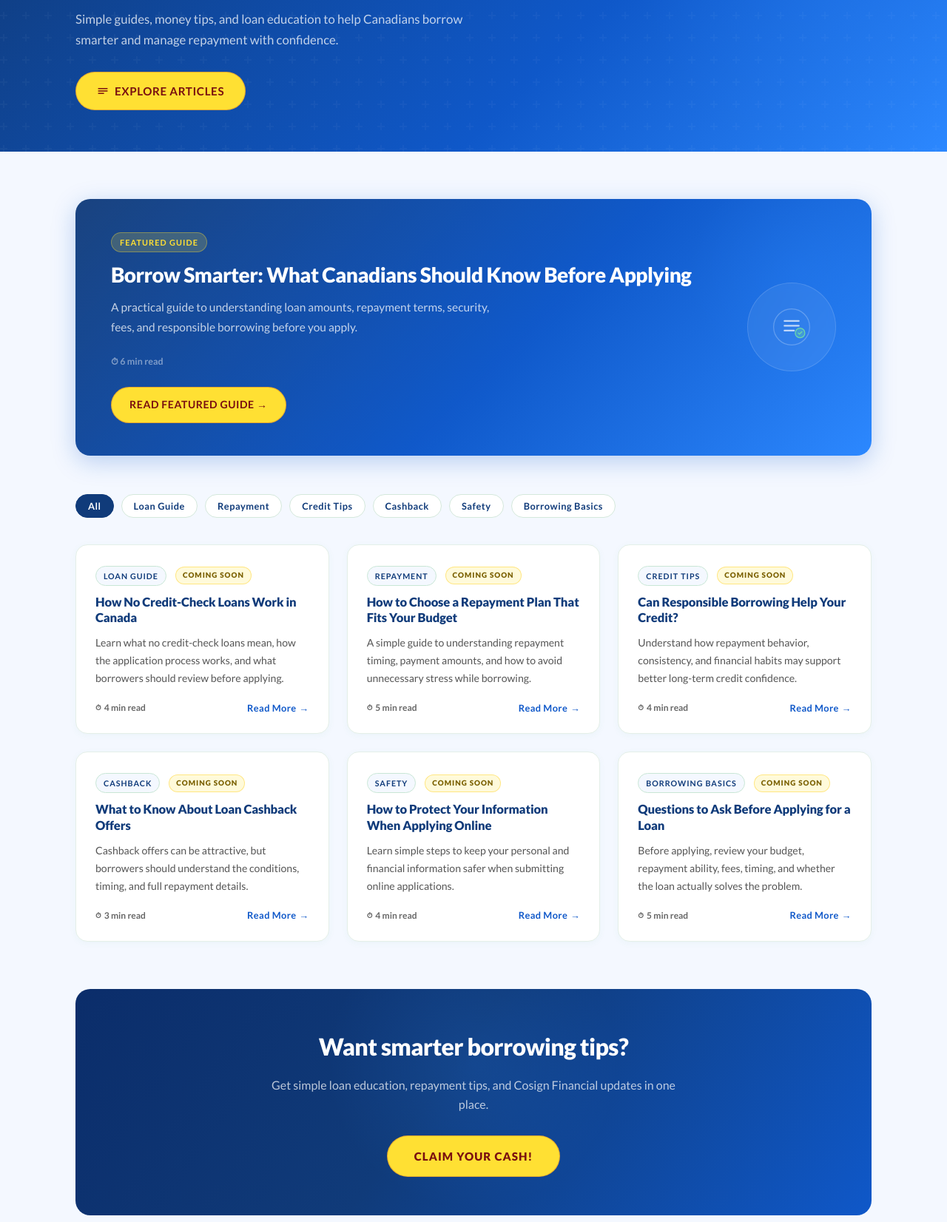
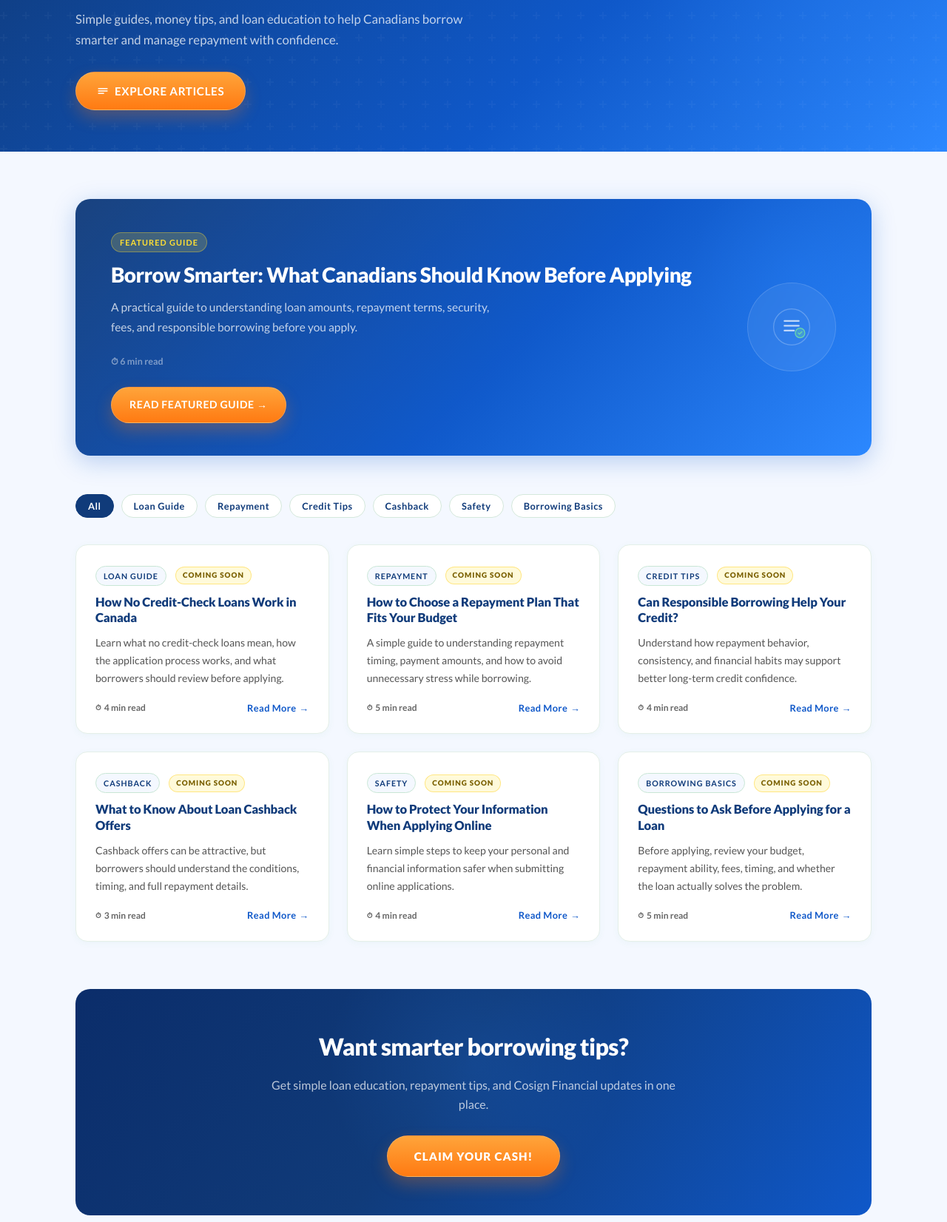
Before and after one commit to AEJAKV/COCASH-WEBSITE, a website built with Vite: page blog.html in a window 1280 px wide. Shown: the part 248-1900 px from the top of the page at 74% size. Built offline with nearby package versions, Linux system fonts and the light colour scheme.

Commit message:
style: update button styles with gradients and improved hover effects

```diff
--- a/blog.html
+++ b/blog.html
@@ -368,26 +368,27 @@ nav ul li a[aria-current="page"] { background: rgba(15,88,201,0.08); color: var(
   display: inline-flex;
   align-items: center;
   gap: 8px;
-  background: #FFE033;
-  color: #7A1010;
+  background: linear-gradient(180deg, #FFA43A 0%, #FF7A12 100%);
+  color: #fff;
   font-family: var(--font-base);
   font-weight: 700;
   font-size: 0.95rem;
   letter-spacing: 0.04em;
   text-transform: uppercase;
   padding: 13px 28px;
-  border: 1.5px solid rgba(180,30,30,0.28);
+  border: 1px solid rgba(255,255,255,0.18);
   border-radius: 50px;
   cursor: pointer;
   text-decoration: none;
+  box-shadow: 0 10px 22px rgba(255,122,18,0.28);
   transition: background 0.2s, transform 0.2s, box-shadow 0.2s;
 }
 .btn-blog-hero:hover {
-  background: #FFD700;
-  color: #6B0000;
-  border-color: rgba(180,30,30,0.50);
+  background: linear-gradient(180deg, #FFB253 0%, #FF8621 100%);
+  color: #fff;
+  border-color: rgba(255,255,255,0.26);
   transform: translateY(-2px);
-  box-shadow: 0 6px 20px rgba(255,215,0,0.35);
+  box-shadow: 0 14px 28px rgba(255,122,18,0.32);
 }
 .btn-blog-hero svg { width: 16px; height: 16px; fill: currentColor; flex-shrink: 0; }
 
@@ -468,26 +469,27 @@ nav ul li a[aria-current="page"] { background: rgba(15,88,201,0.08); color: var(
   display: inline-flex;
   align-items: center;
   gap: 7px;
-  background: #FFE033;
-  color: #7A1010;
+  background: linear-gradient(180deg, #FFA43A 0%, #FF7A12 100%);
+  color: #fff;
   font-family: var(--font-base);
   font-weight: 700;
   font-size: 0.88rem;
   letter-spacing: 0.04em;
   text-transform: uppercase;
   padding: 12px 24px;
-  border: 1.5px solid rgba(180,30,30,0.28);
+  border: 1px solid rgba(255,255,255,0.18);
   border-radius: 50px;
   cursor: pointer;
   text-decoration: none;
+  box-shadow: 0 10px 22px rgba(255,122,18,0.28);
   transition: background 0.2s, transform 0.2s, box-shadow 0.2s;
 }
 .btn-featured:hover {
-  background: #FFD700;
-  color: #6B0000;
-  border-color: rgba(180,30,30,0.50);
+  background: linear-gradient(180deg, #FFB253 0%, #FF8621 100%);
+  color: #fff;
+  border-color: rgba(255,255,255,0.26);
   transform: translateY(-2px);
-  box-shadow: 0 6px 20px rgba(255,215,0,0.30);
+  box-shadow: 0 14px 28px rgba(255,122,18,0.32);
 }
 .blog-featured-icon {
   position: relative;
@@ -695,26 +697,27 @@ nav ul li a[aria-current="page"] { background: rgba(15,88,201,0.08); color: var(
   display: inline-flex;
   align-items: center;
   gap: 8px;
-  background: #FFE033;
-  color: #7A1010;
+  background: linear-gradient(180deg, #FFA43A 0%, #FF7A12 100%);
+  color: #fff;
   font-family: var(--font-base);
   font-weight: 900;
   font-size: 0.95rem;
   letter-spacing: 0.07em;
   text-transform: uppercase;
   padding: 15px 36px;
-  border: 1.5px solid rgba(180,30,30,0.28);
+  border: 1px solid rgba(255,255,255,0.18);
   border-radius: 50px;
   cursor: pointer;
   text-decoration: none;
+  box-shadow: 0 10px 22px rgba(255,122,18,0.28);
   transition: background 0.2s, transform 0.2s, box-shadow 0.2s;
 }
 .btn-cta-yellow:hover {
-  background: #FFD700;
-  color: #6B0000;
-  border-color: rgba(180,30,30,0.50);
+  background: linear-gradient(180deg, #FFB253 0%, #FF8621 100%);
+  color: #fff;
+  border-color: rgba(255,255,255,0.26);
   transform: translateY(-2px);
-  box-shadow: 0 8px 24px rgba(255,215,0,0.35);
+  box-shadow: 0 14px 28px rgba(255,122,18,0.32);
 }
 
 /* ===================== FOOTER ===================== */
```
Also changed, not shown: faq.html (+5 -4 lines).
